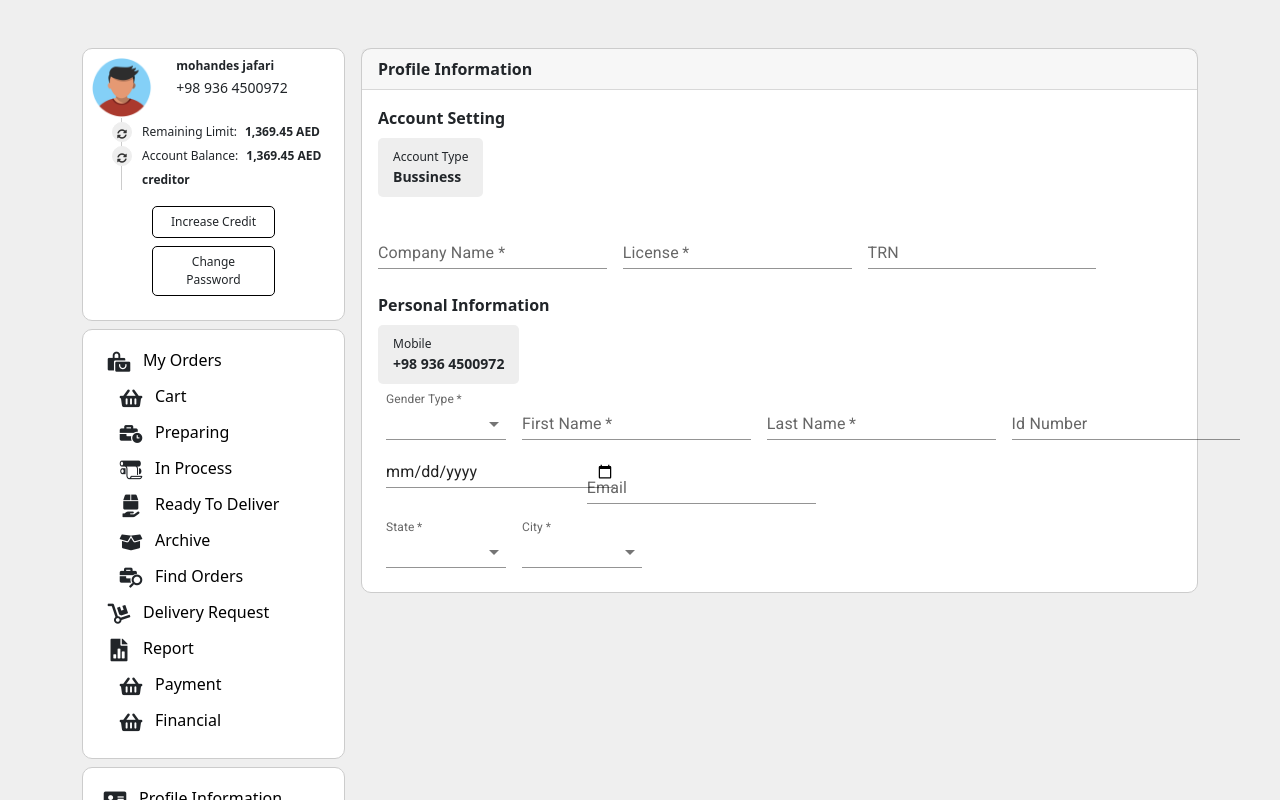
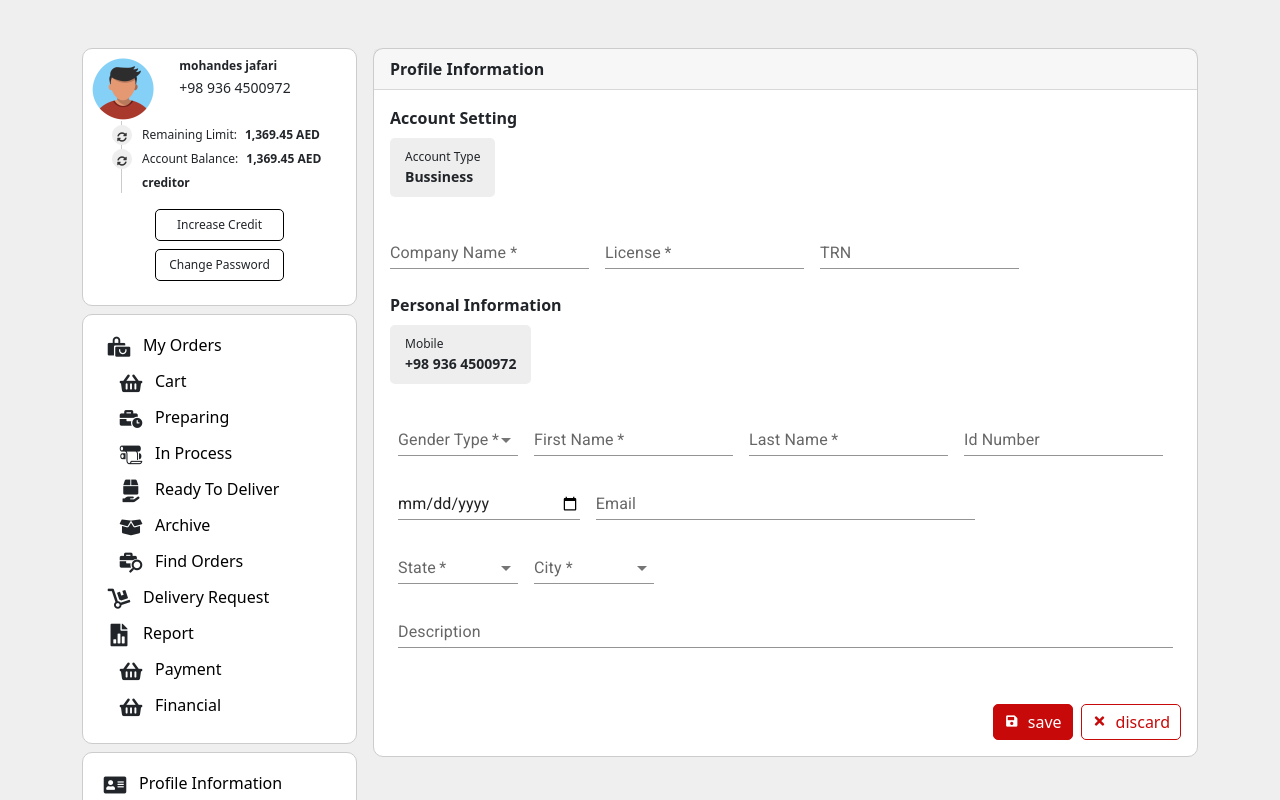
Before and after one commit to amirJafary/profile-information, a React (Create React App) app: page / in a window 1280 px wide. Shown: the top 800 px of the page. Built offline with nearby package versions, Linux system fonts and the light colour scheme.

Commit message:
add service and call api

```diff
--- a/src/asset/scss/profileInformation.scss
+++ b/src/asset/scss/profileInformation.scss
@@ -2,6 +2,12 @@ $color-ccc:#ccc;
 $color-eee:#eee;
 $color-000:#000;
 $color-fff:#fff;
+$color-red:#e90404;
+$color-red-dark:#c70909;
+
+.red-dark{
+    color: $color-red-dark;
+}
 
 .card{
     border-radius: 10px !important;
@@ -54,6 +60,25 @@ $color-fff:#fff;
     font-size: 12px;
 }
 
+.text-align-end{
+    text-align: end;
+}
+
+.btn-red{
+    border: 1px solid $color-red-dark;
+    outline: none;
+    background-color:$color-red-dark;
+    color: $color-fff;
+    border-radius: 5px;
+    overflow: hidden;
+    padding: 5px 10px;
+}
+
+.css-13r4j3i .MuiTextField-root {
+    width: 100% !important;
+    padding-right: 1rem;
+}
+
 a{
     text-decoration: none !important;
     color: $color-000;
@@ -69,3 +94,16 @@ a{
     align-items: flex-start;
     width: fit-content;
 }
+
+.btn-red-outline{
+    border: 1px solid $color-red-dark;
+    outline: none;
+    background-color:$color-fff;
+    color: $color-red-dark;
+    border-radius: 5px;
+    overflow: hidden;
+    padding: 5px 10px;
+    &:hover{
+        background-color: $color-eee;
+    }
+}
--- a/src/component/select/MUSelect.js
+++ b/src/component/select/MUSelect.js
@@ -10,7 +10,7 @@ export default class MUSelect extends Component {
         console.table(props);
         super(props);
         this.state={
-            gender:this.props.deafultValue,
+            gender:null,
         }
     }
 
@@ -28,11 +28,10 @@ export default class MUSelect extends Component {
                     <Select
                         labelId="demo-simple-select-standard-label"
                         id={this.props.id}
-                        value={this.state.gender}
                         onChange={this.InputGenderChanged}>
-                        <MenuItem value={0}>{this.props?.firstValue}</MenuItem>
-                        <MenuItem value={1}>{this.props?.secondValue}</MenuItem>
-                        <MenuItem value={2}>{this.props?.thirdValue}</MenuItem>
+                        {this.props.values?.map(item=>
+                            <MenuItem id={item.id} value={item.id}>{item.name}</MenuItem>
+                        )}
                     </Select>
                 </FormControl>
             </div>
--- /dev/null
+++ b/src/services/GetEditPersonalSetting.js
@@ -0,0 +1,29 @@
+import axios from "axios"
+
+const GetEditPersonalSetting = (callback,birthDate,cityId,companyName,description,email,firstName,genderTypeId,isCompany,lastName,licenceNumber,nationalCode,trn) => {
+    let url = 'http://172.17.17.101:8088/api/en/Account/Profile/EditPersonalSetting?';
+    let data = {
+        birthDate: "1995-11-22T00:00:00.000Z",
+        cityId: 488,
+        companyName: "",
+        description: "in the name of god",
+        email: "amir@gmail.com",
+        firstName: "TEST",
+        genderTypeId: 1,
+        isCompany: false,
+        lastName: "TESTFAMILY",
+        licenceNumber: "",
+        nationalCode: "123",
+        trn: "",
+    };
+    let token = 'eyJhbGciOiJIUzI1NiIsInR5cCI6IkpXVCJ9.eyJ1bmlxdWVfbmFtZSI6IjUzODciLCJyb2xlIjoiVXNlciIsIm5iZiI6MTYzNzU5Mjg4MSwiZXhwIjoxNjQwMTg0ODgxLCJpYXQiOjE2Mzc1OTI4ODF9.2feTeNYY8LdOCQKcYF_TNSA-gyp7XhzLk6SqmUTZrwk';
+
+    axios.post(url, data, {
+        headers: {
+            Authorization: `Bearer ${token}`,
+        },
+    })
+        .then(res => { callback(res.data.messageItems[0].data) })
+}
+
+export { GetEditPersonalSetting };
--- a/src/view/profileInformation/main/PersonalInformation.js
+++ b/src/view/profileInformation/main/PersonalInformation.js
@@ -1,29 +1,56 @@
 import React, { Component } from 'react'
 import MUSelect from '../../../component/select/MUSelect'
 import MUTextField from '../../../component/textField/MUTextField'
+import {GetEditPersonalSetting} from '../../../services/GetEditPersonalSetting'
 
 import '../../../asset/scss/profileInformation.scss'
 
 export default class PersonalInformation extends Component {
+
+    constructor(props) {
+        super(props);
+        this.state={
+            states:[{name:'Tehran' , id:39}],
+            cities:[
+                {name:'تهران' , id:488},
+                {name:'دماوند' , id:489},
+                {name:'ورامین' , id:490}
+            ],
+        }
+    }
+
+    saveButtonClicked=()=>{
+        GetEditPersonalSetting(this.GetEditPersonalSettingCallback)
+    }
+
+    GetEditPersonalSettingCallback=(res)=>{
+        console.info(res);
+    }
+
     render() {
         return (
             <div>
                 <div className='card-body'>
                     <div className='fw-bold mb-2'>Personal Information</div>
                     <span className='d-flex Account-Type flex-column font-size-12 text-align-center'><span>Mobile</span><span className='fw-bold font-size-14'>+98 936 4500972</span></span>
-                    <div className='d-flex'>
+                    <div className='d-flex mt-3'>
                         <MUSelect id='GenderType' deafultValue='No one' label='Gender Type *' firstValue='No one' secondValue='Male' thirdValue='Female'/>
                         <MUTextField id='FirstName' labalName='First Name *' type='text'/>
                         <MUTextField id='LastName' labalName='Last Name *' type='text'/>
                         <MUTextField id='IdNumber' labalName='Id Number' type='text'/>
                     </div>
-                    <div className='d-flex'>
+                    <div className='d-flex align-items-end'>
                         <div className='col-3'><MUTextField id='BirthDate' type='date'/></div>
                         <div className='col-6'><MUTextField id='Email' labalName='Email' type='email'/></div>
                     </div>
                     <div className='d-flex'>
-                        <MUSelect id='State' deafultValue='Tehran' label='State *' firstValue='Tehran' secondValue='Shiraz' thirdValue='Kish'/>
-                        <MUSelect id='City' deafultValue='Tehran' label='City *' firstValue='Tehran' secondValue='Shiraz' thirdValue='Kish'/>
+                        <MUSelect id='State' values={this.state.states} label='State *'/>
+                        <MUSelect id='City' values={this.state.cities} label='City *'/>
+                    </div>
+                    <div><MUTextField id='Description' labalName='Description' type='text'/></div>
+                    <div className='mt-5 text-align-end w-100'>
+                        <button onClick={this.saveButtonClicked} className='btn-red'><i className='ns-icon-save me-2'></i>save</button>
+                        <button className='btn-red-outline ms-2'><i className='ns-icon-close red-dark me-2'></i>discard</button>
                     </div>
                 </div>
             </div>
```
Also changed, not shown: src/services/GetBalance.js (added, +8 -0 lines), src/services/GetCities.js (added, +8 -0 lines), src/services/GetCredit.js (added, +8 -0 lines), src/services/GetPersonalInformation.js (added, +8 -0 lines).
